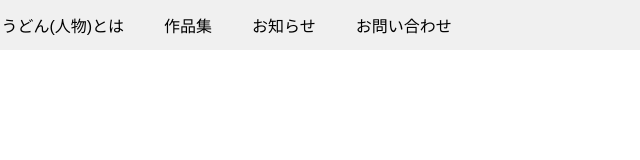
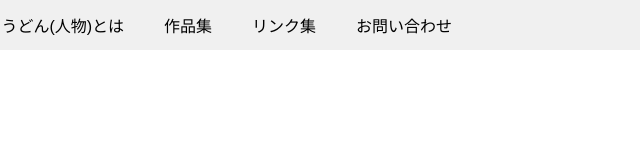
Before and after one commit to mimikonadeshiko/Portfolio_N-jr, a plain HTML site: page index.html in a window 1280 px wide. Shown: the full height of the page, 311-951 px from the left. Drawn offline with Linux system fonts and the light colour scheme.

Commit message:
Update index.html

```diff
--- a/index.html
+++ b/index.html
@@ -14,7 +14,7 @@
 			<ul class="menu">
 				<li><a href="">うどん(人物)とは</a></li>
 				<li><a href="https://takeru-sawai.com/collection.html">作品集</a></li>
-				<li><a href="">お知らせ</a></li>
+				<li><a href="https://takeru-sawai.com/links.html">リンク集</a></li>
 				<li><a href="">お問い合わせ</a></li>
 			</ul>
 		</nav>
```
